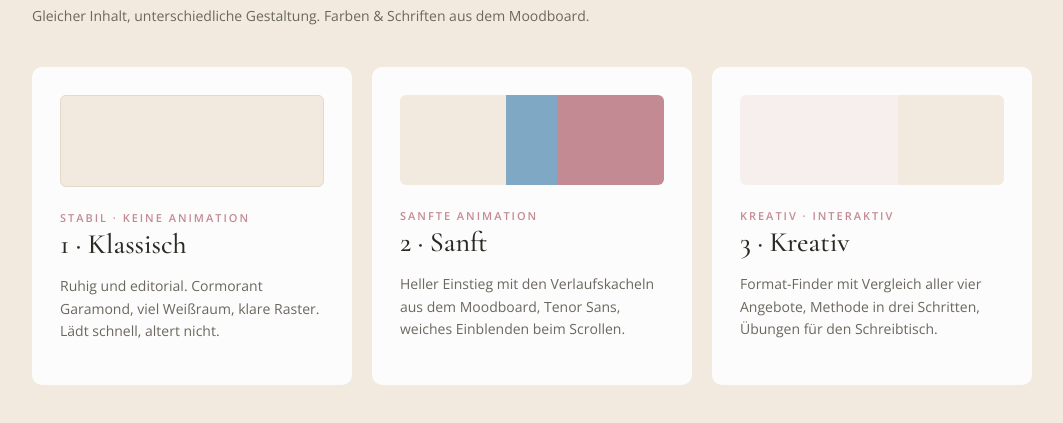
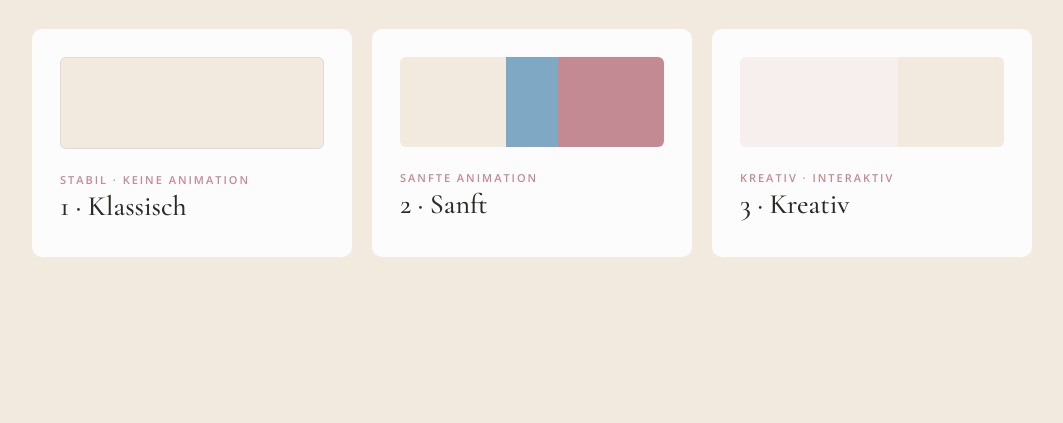
Before and after one commit to k5kristina/margarita-fitness-entwurf, a plain HTML site: page index.html in a window 1280 px wide. Shown: the part 121-544 px from the top of the page, without its empty margins (108-1171 px from the left). Drawn offline with nearby package versions, Linux system fonts and the light colour scheme.

Commit message:
Übersicht: Beschreibungen entfernt

```diff
--- a/index.html
+++ b/index.html
@@ -8,7 +8,7 @@
 <style>
   body{margin:0;background:#F2EADF;color:#2B2B25;font-family:"Open Sans",sans-serif;padding:60px 24px}
   .wrap{max-width:1000px;margin:0 auto}
-  h1{font-family:"Cormorant Garamond",serif;font-weight:500;font-size:48px;margin:0 0 8px}
+  h1{font-family:"Cormorant Garamond",serif;font-weight:500;font-size:48px;margin:0 0 32px}
   p.sub{color:#6b675e;margin:0 0 40px}
   .grid{display:grid;grid-template-columns:repeat(3,1fr);gap:20px}
   a{display:block;background:#FCFCFC;border-radius:10px;padding:28px;text-decoration:none;color:inherit;transition:box-shadow .2s}
@@ -23,11 +23,10 @@
 <body>
 <div class="wrap">
   <h1>Drei Entwürfe</h1>
-  <p class="sub">Gleicher Inhalt, unterschiedliche Gestaltung. Farben &amp; Schriften aus dem Moodboard.</p>
   <div class="grid">
-    <a href="v1-klassisch.html"><div class="sw" style="background:#F2EADF;border:1px solid #e4d9cb"></div><small>Stabil · keine Animation</small><h2>1 · Klassisch</h2><p>Ruhig und editorial. Cormorant Garamond, viel Weißraum, klare Raster. Lädt schnell, altert nicht.</p></a>
-    <a href="v2-sanft.html"><div class="sw" style="background:linear-gradient(90deg,#F2EADF 0 40%,#7FA8C4 40% 60%,#C48A94 60%)"></div><small>Sanfte Animation</small><h2>2 · Sanft</h2><p>Heller Einstieg mit den Verlaufskacheln aus dem Moodboard, Tenor Sans, weiches Einblenden beim Scrollen.</p></a>
-    <a href="v3-kreativ.html"><div class="sw" style="background:linear-gradient(90deg,#f7efed 0 60%,#F2EADF 60%)"></div><small>Kreativ · interaktiv</small><h2>3 · Kreativ</h2><p>Format-Finder mit Vergleich aller vier Angebote, Methode in drei Schritten, Übungen für den Schreibtisch.</p></a>
+    <a href="v1-klassisch.html"><div class="sw" style="background:#F2EADF;border:1px solid #e4d9cb"></div><small>Stabil · keine Animation</small><h2>1 · Klassisch</h2></a>
+    <a href="v2-sanft.html"><div class="sw" style="background:linear-gradient(90deg,#F2EADF 0 40%,#7FA8C4 40% 60%,#C48A94 60%)"></div><small>Sanfte Animation</small><h2>2 · Sanft</h2></a>
+    <a href="v3-kreativ.html"><div class="sw" style="background:linear-gradient(90deg,#f7efed 0 60%,#F2EADF 60%)"></div><small>Kreativ · interaktiv</small><h2>3 · Kreativ</h2></a>
   </div>
 </div>
 </body>
```
